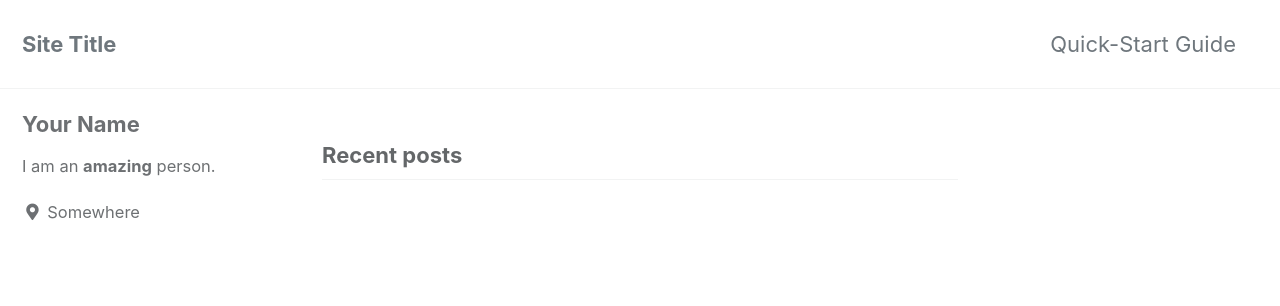
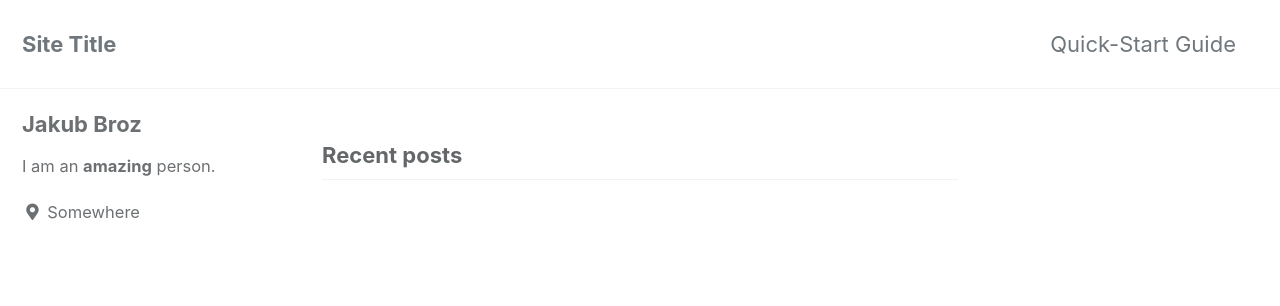
Before and after one commit to Jakub-Broz/Jakub-Broz.github.io, a Jekyll site: the page built from index.html, in a window 1280 px wide. Shown: the top 306 px of the page. Built offline with Jekyll 4.4.1, drawn with Linux system fonts in a browser that asks for light colours; cached includes are drawn as plain includes; the list of posts is cut into pages by our own code.

Commit message:
Update _config.yml

```diff
--- a/_config.yml
+++ b/_config.yml
@@ -104,7 +104,7 @@ analytics:
 
 # Site Author
 author:
-  name             : "Your Name"
+  name             : "Jakub Broz"
   avatar           : # path of avatar image, e.g. "/assets/images/bio-photo.jpg"
   bio              : "I am an **amazing** person."
   location         : "Somewhere"
```
